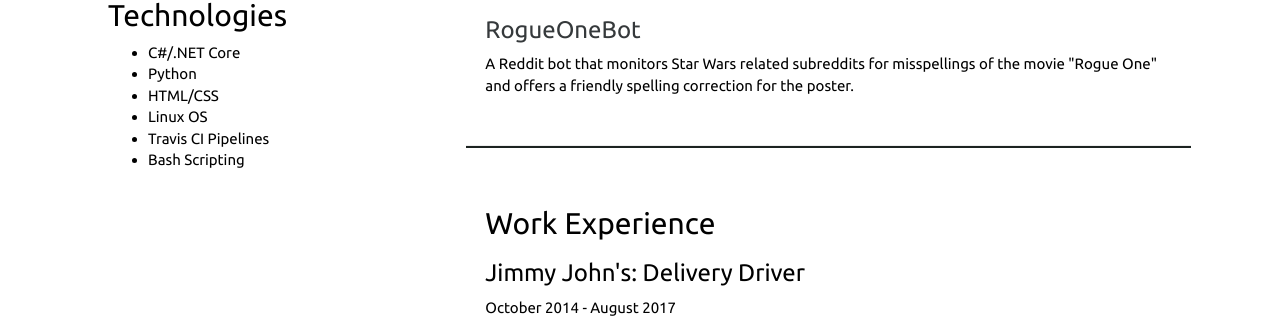
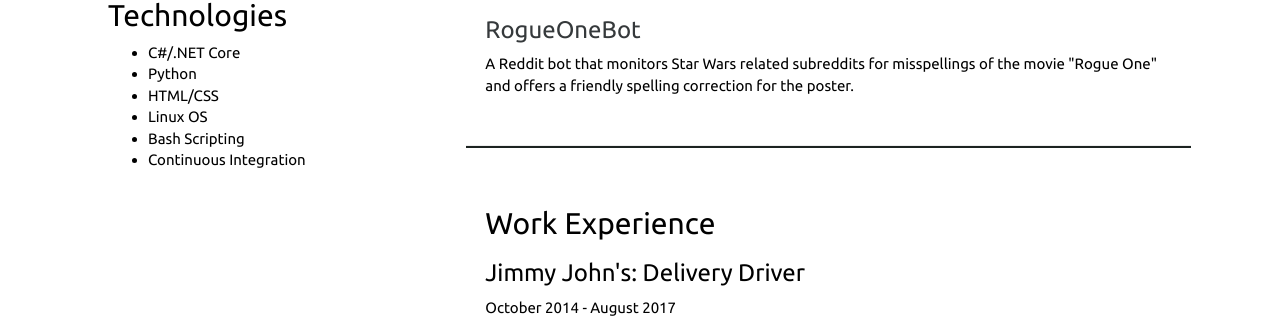
Before and after one commit to phil-harmoniq/phil-harmoniq.github.io, a Jekyll site: the page built from resume-print.html, in a window 1280 px wide. Shown: the part 813-1135 px from the top of the page. Built offline with Jekyll 4.4.1, drawn with Linux system fonts in a browser that asks for light colours; nearby versions of some CDN libraries.

Commit message:
Update technologies

```diff
--- a/_includes/resume-template.html
+++ b/_includes/resume-template.html
@@ -39,8 +39,8 @@
         <li>Python</li>
         <li>HTML/CSS</li>
         <li>Linux OS</li>
-        <li>Travis CI Pipelines</li>
         <li>Bash Scripting</li>
+        <li>Continuous Integration</li>
       </ul>
     </div>
   </div>
```
